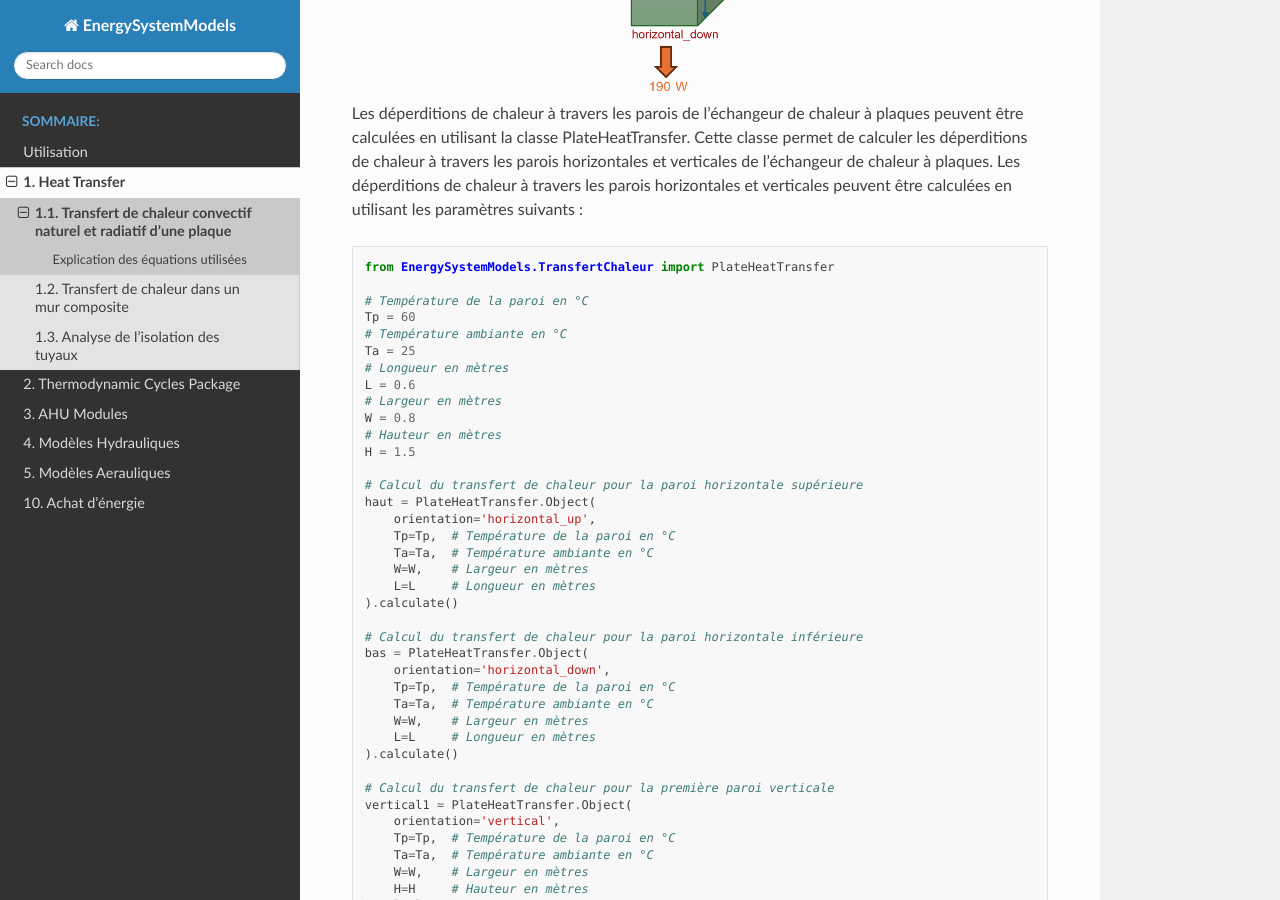
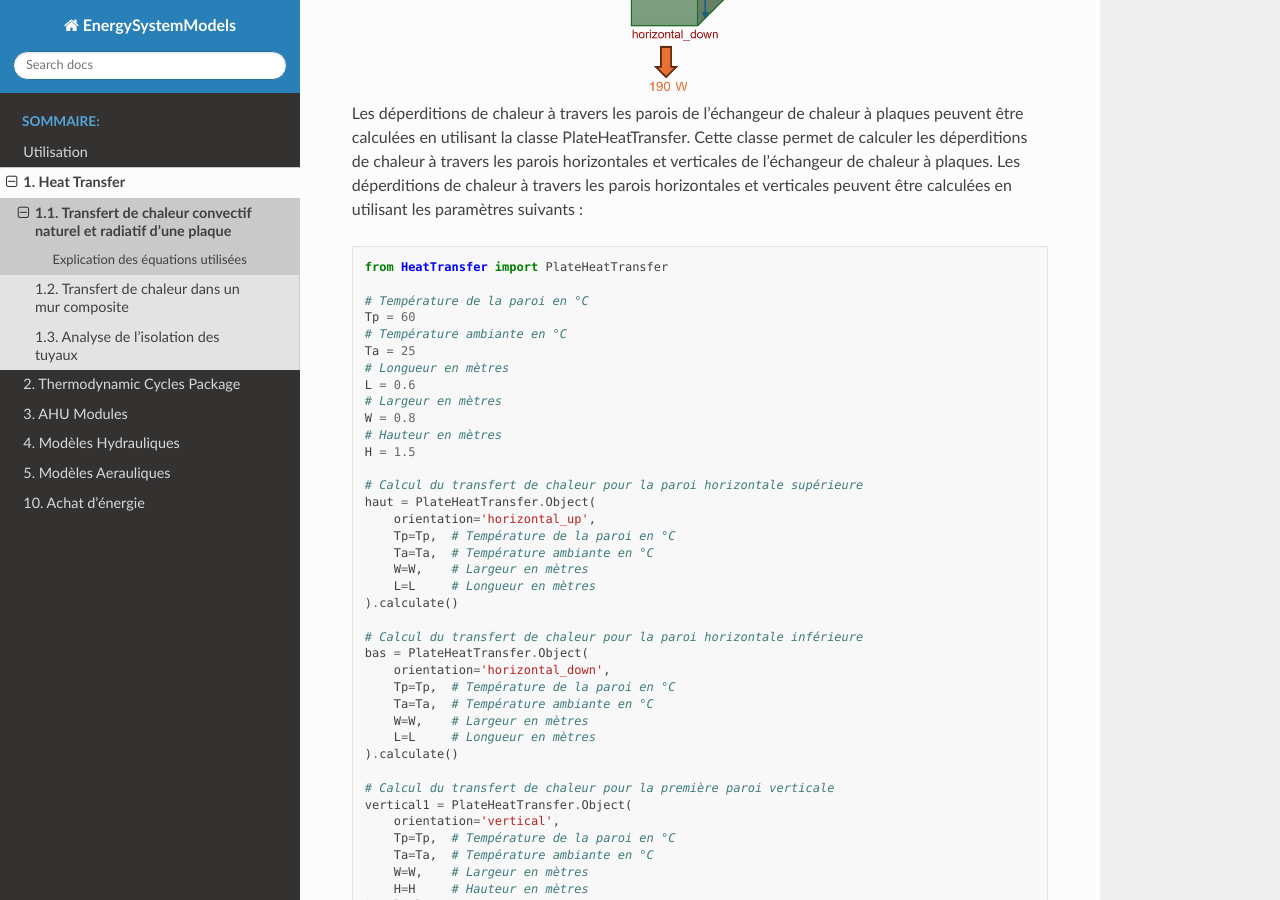
Before and after one commit to ZoheirHADID/EnergySystemModels-fr, a Sphinx documentation site: the page built from docs/source/001-heat_transfer/transfert_chaleur.rst, in a window 1280 px wide and 900 px high, scrolled down 567 px. Built offline with Sphinx 7.4.7 and the Read the Docs theme 3.1.0, drawn with Linux system fonts in a browser that asks for light colours; pages that are not in the unit, such as notebooks, are missing from menus.

Commit message:
transfert de chaleur

```diff
--- a/docs/source/001-heat_transfer/transfert_chaleur.rst
+++ b/docs/source/001-heat_transfer/transfert_chaleur.rst
@@ -13,7 +13,7 @@ Les déperditions de chaleur à travers les parois de l'échangeur de chaleur à
 
 .. code-block:: python
 
-    from EnergySystemModels.TransfertChaleur import PlateHeatTransfer
+    from HeatTransfer import PlateHeatTransfer
 
     # Température de la paroi en °C
     Tp = 60
```
